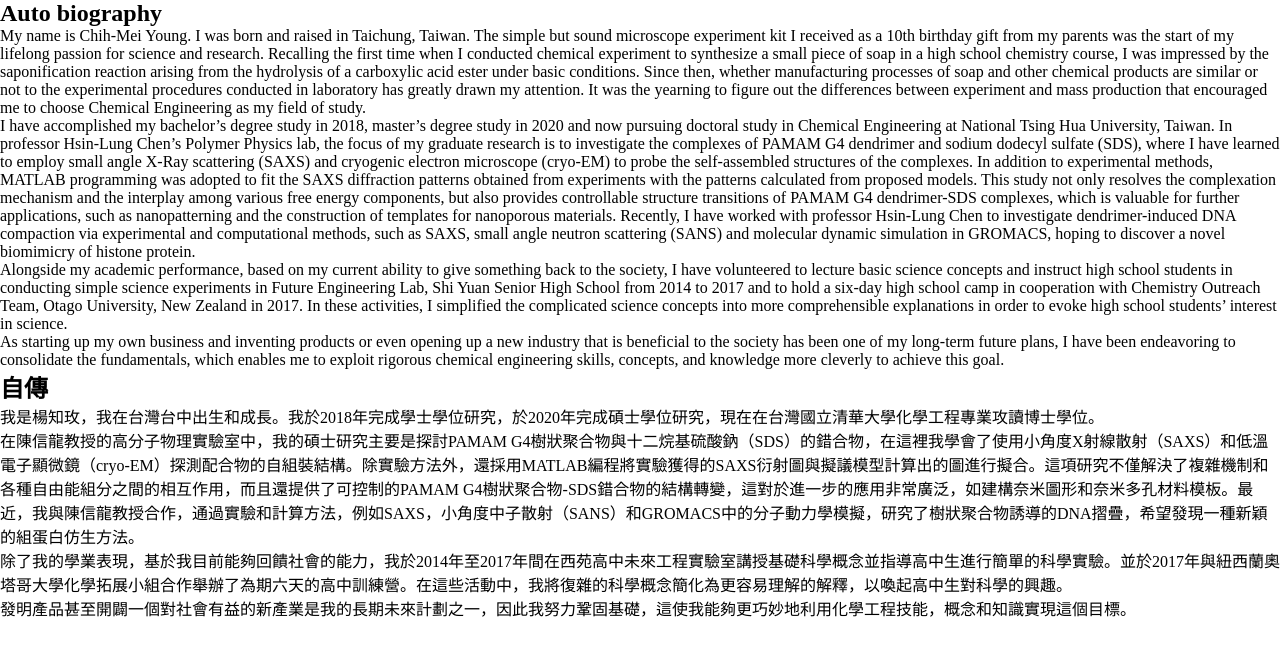
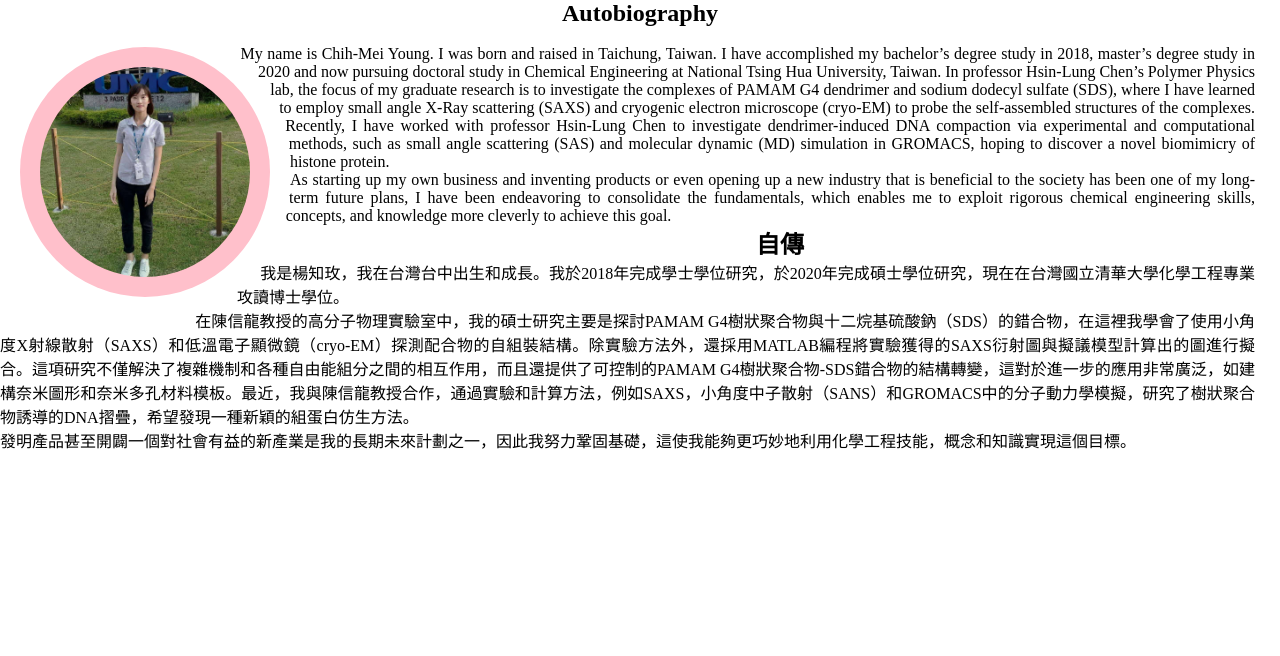
Before and after one commit to CM-Sydney-Young/CM-Sydney-Young.github.io, a PHP site: page / in a window 1280 px wide. Shown: the top 656 px of the page. Run offline with PHP 8.4, Linux system fonts and the light colour scheme; some libraries are stand-ins or nearby versions.

Commit message:
20201102

```diff
--- a/index.css
+++ b/index.css
@@ -4,10 +4,39 @@
 	box-sizing: border-box;
 }
 
-circle{
+body{
+	width: 100%;
+	height: 100%;
+	overflow-x: hidden;
+	overflow-y: auto;
+	font: 2.4vh/4.8vh;
+}
+
+/* img{
+	position: absolute; left: 100px; top: 50px;
+	width: 200px;
+	height: 200px;
+} */
+
+img{
 	width: 250px;
 	height: 250px;
-	background-color: red;
+	/*position: relative; left: 100px; top: 50px;*/
 	border-radius: 50%;
+	background-color: pink;
 	float: left;
+	shape-outside: circle();
+	padding: 20px;
+	border: 20px;
+	margin: 20px;
+
 }
+
+h1{
+	text-align: center;
+}
+
+p{
+	text-align: justify;
+	margin-right: 25px;
+}
--- a/index.html
+++ b/index.html
@@ -8,19 +8,11 @@
 	</head>
 	<body>
 		<article>
-			<h1> Auto biography </h1>
+			<h1> Autobiography </h1>
+			<img src="Autobiography_image/selfie.jpg"> </br>
 			<section>
 				<p>
-					My name is Chih-Mei Young. I was born and raised in Taichung, Taiwan. The simple but sound microscope experiment kit I received as a 10th birthday gift from my parents was the start of my lifelong passion for science and research. Recalling the first time when I conducted chemical experiment to synthesize a small piece of soap in a high school chemistry course, I was impressed by the saponification reaction arising from the hydrolysis of a carboxylic acid ester under basic conditions. Since then, whether manufacturing processes of soap and other chemical products are similar or not to the experimental procedures conducted in laboratory has greatly drawn my attention. It was the yearning to figure out the differences between experiment and mass production that encouraged me to choose Chemical Engineering as my field of study.
-				</p>
-
-				<p>
-					I have accomplished my bachelor’s degree study in 2018, master’s degree study in 2020 and now pursuing doctoral study in Chemical Engineering at National Tsing Hua University, Taiwan. In professor Hsin-Lung Chen’s Polymer Physics lab, the focus of my graduate research is to investigate the complexes of PAMAM G4 dendrimer and sodium dodecyl sulfate (SDS), where I have learned to employ small angle X-Ray scattering (SAXS) and cryogenic electron microscope (cryo-EM) to probe the self-assembled structures of the complexes. In addition to experimental methods, MATLAB programming was adopted to fit the SAXS diffraction patterns obtained from experiments with the patterns calculated from proposed models. This study not only resolves the complexation mechanism and the interplay among various free energy components, but also provides controllable structure transitions of PAMAM G4 dendrimer-SDS complexes, which is valuable for further applications, such as nanopatterning and the construction of templates for nanoporous materials. Recently, I have worked with professor Hsin-Lung Chen to investigate dendrimer-induced DNA compaction via experimental and computational methods, such as SAXS, small angle neutron scattering (SANS) and molecular dynamic simulation in GROMACS, hoping to discover a novel biomimicry of histone protein.
-				</p>
-				<p>
-					Alongside my academic performance, based on my current ability to give something back to the society, I have volunteered to lecture basic science concepts and instruct high school students in conducting simple science experiments in Future Engineering Lab, Shi Yuan Senior High School from 2014 to 2017 and to hold a six-day high school camp in cooperation with Chemistry Outreach Team, Otago University, New Zealand in 2017. In these activities, I simplified the complicated science concepts into more comprehensible explanations in order to evoke high school students’ interest in science.
-				</p>
-				<p>
+					My name is Chih-Mei Young. I was born and raised in Taichung, Taiwan. I have accomplished my bachelor’s degree study in 2018, master’s degree study in 2020 and now pursuing doctoral study in Chemical Engineering at National Tsing Hua University, Taiwan. In professor Hsin-Lung Chen’s Polymer Physics lab, the focus of my graduate research is to investigate the complexes of PAMAM G4 dendrimer and sodium dodecyl sulfate (SDS), where I have learned to employ small angle X-Ray scattering (SAXS) and cryogenic electron microscope (cryo-EM) to probe the self-assembled structures of the complexes. Recently, I have worked with professor Hsin-Lung Chen to investigate dendrimer-induced DNA compaction via experimental and computational methods, such as small angle scattering (SAS) and molecular dynamic (MD) simulation in GROMACS, hoping to discover a novel biomimicry of histone protein. </br>
 					As starting up my own business and inventing products or even opening up a new industry that is beneficial to the society has been one of my long-term future plans, I have been endeavoring to consolidate the fundamentals, which enables me to exploit rigorous chemical engineering skills, concepts, and knowledge more cleverly to achieve this goal.
 				</p>
 			</section>
@@ -29,15 +21,8 @@
 			<h1>自傳</h1>
 			<section>
 				<p>
-					我是楊知玫，我在台灣台中出生和成長。我於2018年完成學士學位研究，於2020年完成碩士學位研究，現在在台灣國立清華大學化學工程專業攻讀博士學位。
-				</p>
-				<p>
-					在陳信龍教授的高分子物理實驗室中，我的碩士研究主要是探討PAMAM G4樹狀聚合物與十二烷基硫酸鈉（SDS）的錯合物，在這裡我學會了使用小角度X射線散射（SAXS）和低溫電子顯微鏡（cryo-EM）探測配合物的自組裝結構。除實驗方法外，還採用MATLAB編程將實驗獲得的SAXS衍射圖與擬議模型計算出的圖進行擬合。這項研究不僅解決了複雜機制和各種自由能組分之間的相互作用，而且還提供了可控制的PAMAM G4樹狀聚合物-SDS錯合物的結構轉變，這對於進一步的應用非常廣泛，如建構奈米圖形和奈米多孔材料模板。最近，我與陳信龍教授合作，通過實驗和計算方法，例如SAXS，小角度中子散射（SANS）和GROMACS中的分子動力學模擬，研究了樹狀聚合物誘導的DNA摺疊，希望發現一種新穎的組蛋白仿生方法。
-				</p>
-				<p>
-					除了我的學業表現，基於我目前能夠回饋社會的能力，我於2014年至2017年間在西苑高中未來工程實驗室講授基礎科學概念並指導高中生進行簡單的科學實驗。並於2017年與紐西蘭奧塔哥大學化學拓展小組合作舉辦了為期六天的高中訓練營。在這些活動中，我將復雜的科學概念簡化為更容易理解的解釋，以喚起高中生對科學的興趣。
-				</p>
-				<p>
+					我是楊知玫，我在台灣台中出生和成長。我於2018年完成學士學位研究，於2020年完成碩士學位研究，現在在台灣國立清華大學化學工程專業攻讀博士學位。</br>
+					在陳信龍教授的高分子物理實驗室中，我的碩士研究主要是探討PAMAM G4樹狀聚合物與十二烷基硫酸鈉（SDS）的錯合物，在這裡我學會了使用小角度X射線散射（SAXS）和低溫電子顯微鏡（cryo-EM）探測配合物的自組裝結構。除實驗方法外，還採用MATLAB編程將實驗獲得的SAXS衍射圖與擬議模型計算出的圖進行擬合。這項研究不僅解決了複雜機制和各種自由能組分之間的相互作用，而且還提供了可控制的PAMAM G4樹狀聚合物-SDS錯合物的結構轉變，這對於進一步的應用非常廣泛，如建構奈米圖形和奈米多孔材料模板。最近，我與陳信龍教授合作，通過實驗和計算方法，例如SAXS，小角度中子散射（SANS）和GROMACS中的分子動力學模擬，研究了樹狀聚合物誘導的DNA摺疊，希望發現一種新穎的組蛋白仿生方法。</br>
 					發明產品甚至開闢一個對社會有益的新產業是我的長期未來計劃之一，因此我努力鞏固基礎，這使我能夠更巧妙地利用化學工程技能，概念和知識實現這個目標。
 				</p>
 			</section>
```
Also changed, not shown: Autobiography_image/selfie.jpg (added).
